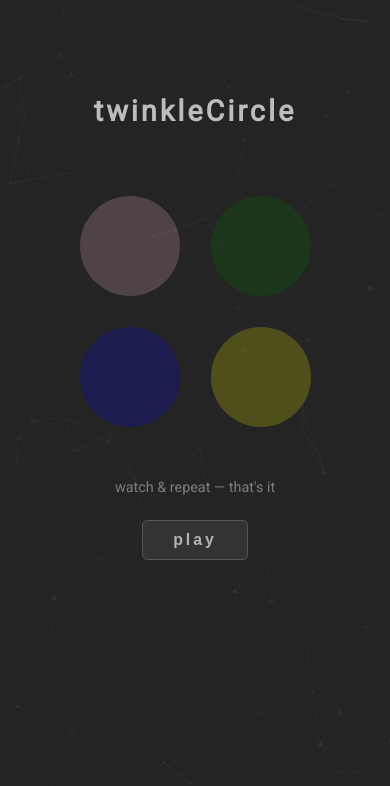
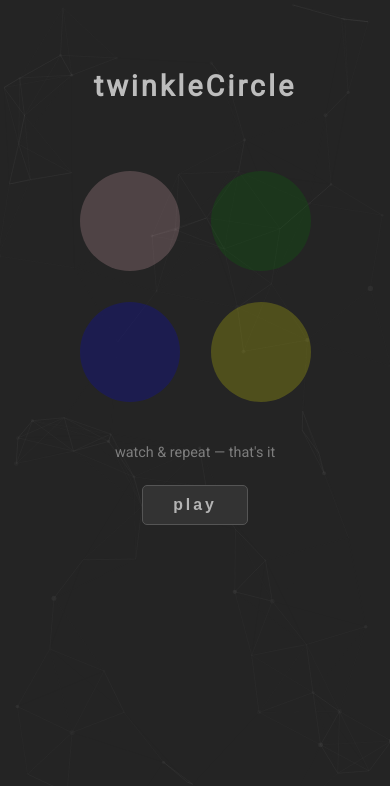
Before and after one commit to clasei/twinkle-circle, a React (Create React App) app: page / in a window 390 px wide. Shown: the top 786 px of the page. Built offline with nearby package versions, Linux system fonts and the light colour scheme.

Commit message:
style improved here

```diff
--- a/src/components/ControlPanel/ControlPanel.css
+++ b/src/components/ControlPanel/ControlPanel.css
@@ -1,5 +1,5 @@
 .control-panel {
-    margin: 20px 0;
+    margin: 10px 0;
     font-size: 0.9em;
     color: #bebebe94;
     text-align: center;
@@ -8,6 +8,7 @@
 .control-panel button {
     padding: 10px 30px;
     margin-top: 10px;
+
     font-size: 1.1em;
     font-weight: bold;
     letter-spacing: 3px;
@@ -29,7 +30,7 @@
 
 @media only screen and (max-width: 768px) {
 
-.control-panel button {
-    margin-bottom: 50px;
+.control-panel {
+    padding-bottom: 50px;
     }
   }
--- a/src/components/Header/Header.css
+++ b/src/components/Header/Header.css
@@ -17,6 +17,6 @@
 @media only screen and (max-width: 768px) {
 
     .title {
-        padding-top: 75px;
+        padding-top: 50px;
     }
   }
```
